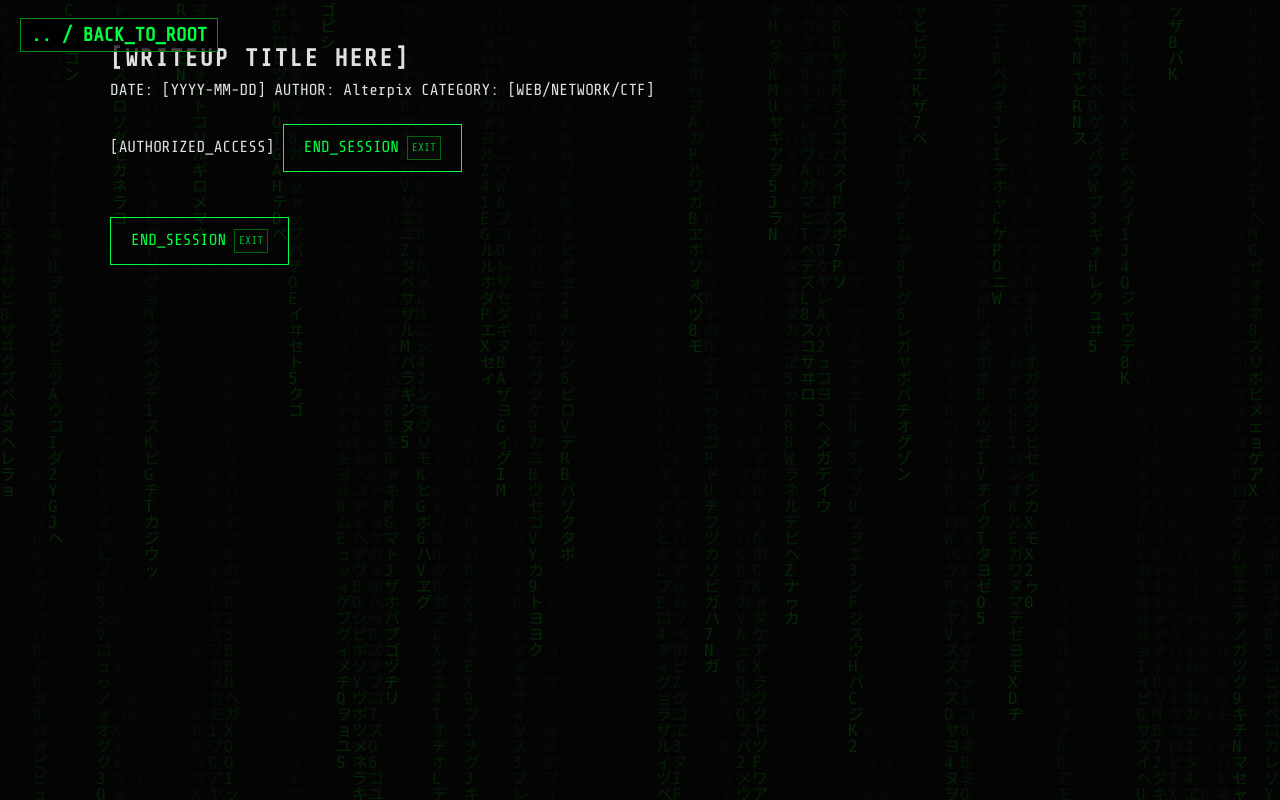
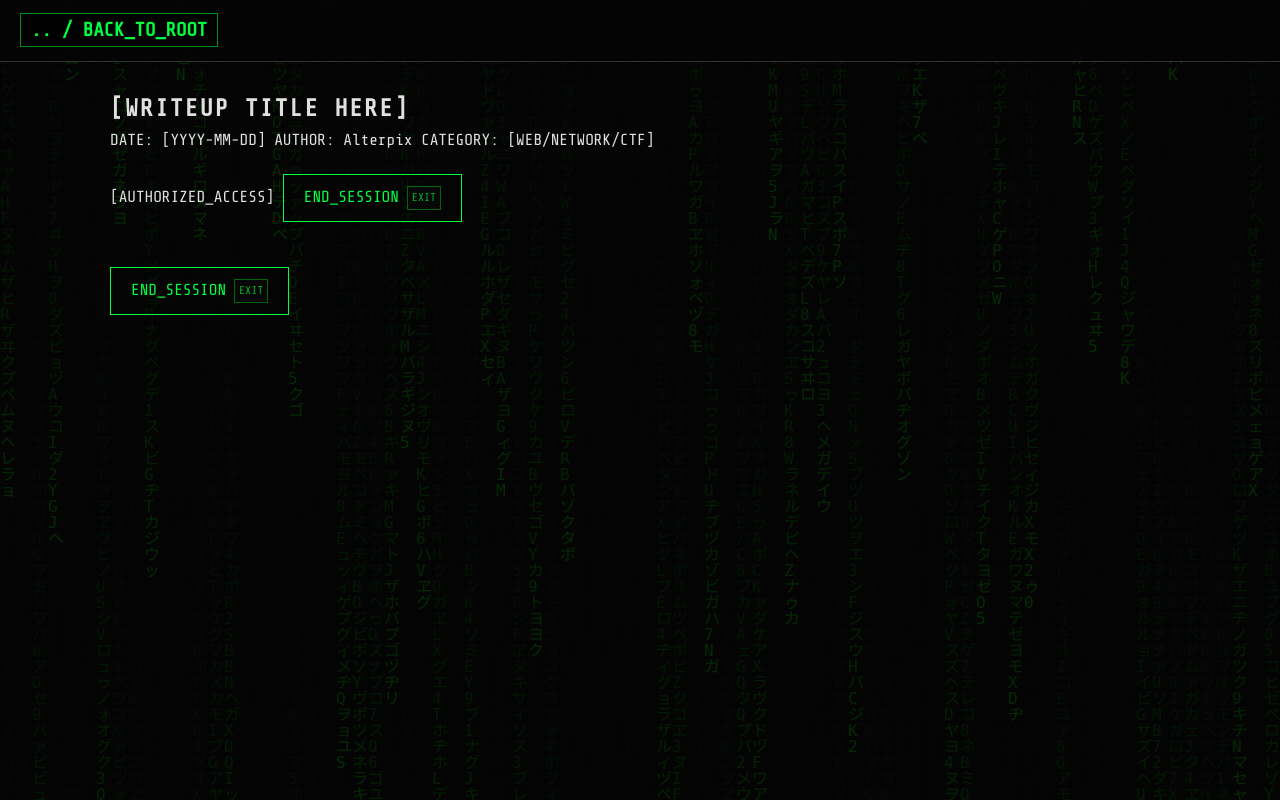
Before and after one commit to alterpix/alterpix.github.io, a Python web app: template templates/writeup-template.html in a window 1280 px wide. Run offline with Jinja, Linux system fonts and the light colour scheme; the template is opened without the code that fills it, so the values that code supplies are empty.

Commit message:
Improve sticky header visibility and spacing

```diff
--- a/assets/css/style.css
+++ b/assets/css/style.css
@@ -73,7 +73,7 @@ h3 {
 /* Layout */
 .container {
     max-width: 1100px;
-    margin: 40px auto;
+    margin: 90px auto 40px;
     padding: 0 20px;
 }
 
@@ -268,13 +268,16 @@ footer {
 
 /* --- NAVBAR STYLES --- */
 .navbar {
-    padding: 20px;
+    padding: 15px 20px;
     position: fixed;
     top: 0;
     left: 0;
     width: 100%;
     z-index: 1000;
     pointer-events: none;
+    background: rgba(5, 5, 5, 0.9);
+    backdrop-filter: blur(10px);
+    border-bottom: 1px solid #333;
     /* Let clicks pass through except for links */
 }
 
@@ -312,8 +315,6 @@ footer {
     overflow: hidden;
     transition: 0.3s;
     margin-top: 20px;
-    cursor: pointer !important;
-    /* Ensure pointer on buttons */
 }
 
 .cyber-btn:hover {
```
